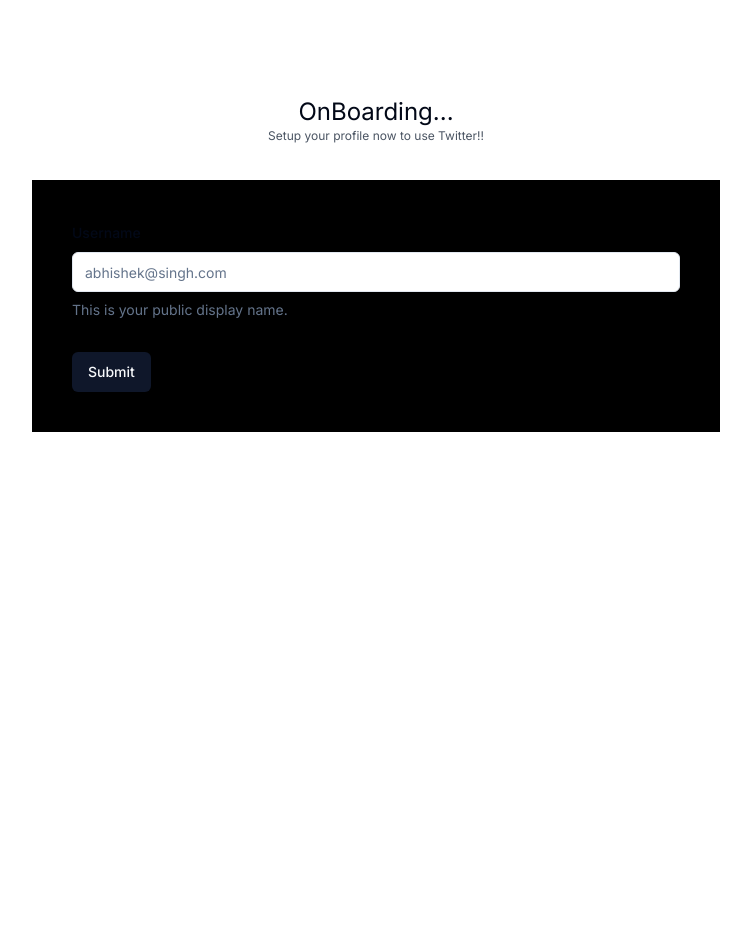
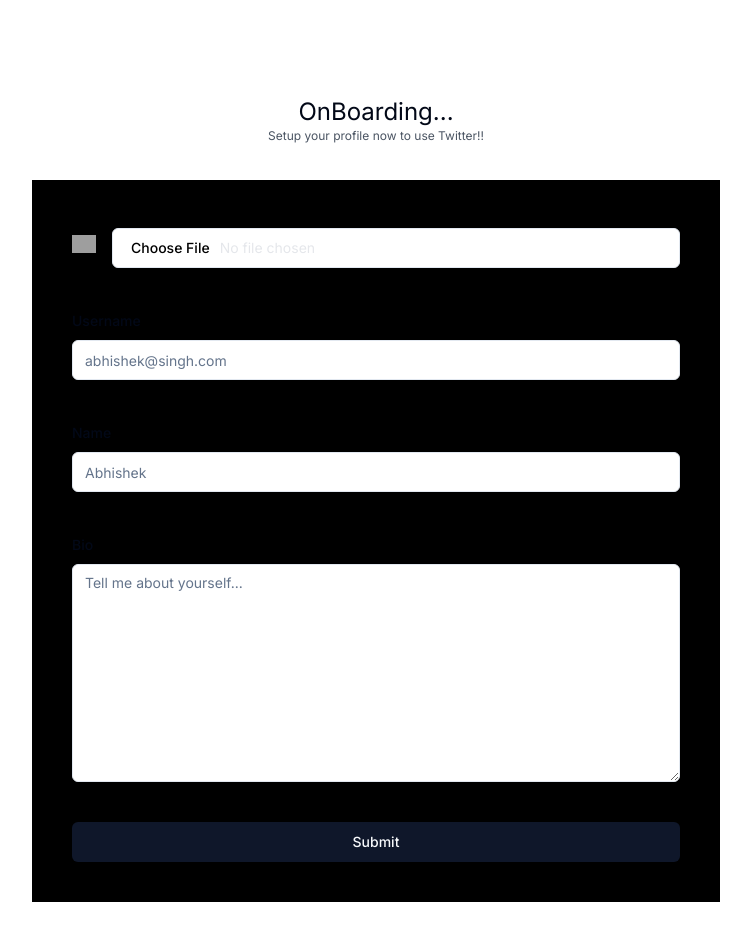
Before and after one commit to kunwarabhi7/x-clone, a Next.js app: page /onboarding in a window 1280 px wide. Shown: the top 940 px of the page, without its empty margins (264-1015 px from the left). Before the commit the page ends 800 px from the top, so only its background shows below. Built offline with nearby package versions, Linux system fonts and the light colour scheme; no server answers; grey boxes are pictures that could not be loaded.

Commit message:
image handle added

```diff
--- a/app/(auth)/onboarding/page.tsx
+++ b/app/(auth)/onboarding/page.tsx
@@ -4,11 +4,11 @@
 const page = async () => {
   const user = await currentUser();
   const userInfo = {
-    id: "come from database",
-    username: "come from database",
-    name: "come from database",
-    bio: "bio",
-    image: "image",
+    id: "",
+    username: "",
+    name: "",
+    bio: "",
+    image: "",
   };
   const userData = {
     id: user?.id,
--- a/components/forms/AccountProfile.tsx
+++ b/components/forms/AccountProfile.tsx
@@ -8,13 +8,15 @@
 import {
   Form,
   FormControl,
-  FormDescription,
   FormField,
   FormItem,
   FormLabel,
   FormMessage,
 } from "@/components/ui/form";
 import { Input } from "@/components/ui/input";
+import Image from "next/image";
+import { ChangeEvent, useState } from "react";
+import { Textarea } from "@/components/ui/textarea";
 
 interface Props {
   user: {
@@ -23,6 +25,7 @@
     username: string;
     name: string;
     image: string;
+    bio: string;
   };
   btnTitle: string;
 }
@@ -35,15 +38,35 @@
 });
 
 const AccountProfile = ({ btnTitle, user }: Props) => {
+  const [files, setFiles] = useState<File[]>([]);
   const form = useForm<z.infer<typeof formSchema>>({
     resolver: zodResolver(formSchema),
     defaultValues: {
-      profile_photo: "",
-      username: "",
-      name: "",
-      bio: "",
+      profile_photo: user.image || "",
+      username: user?.username || "",
+      name: user?.name || "",
+      bio: user?.bio,
     },
   });
+
+  const handleImage = (
+    e: ChangeEvent<HTMLInputElement>,
+    fieldChange: (value: string) => void
+  ) => {
+    e.preventDefault();
+
+    const fileReader = new FileReader();
+    if (e.target.files && e.target.files.length > 0) {
+      const file = e.target.files[0];
+      setFiles(Array.from(e.target.files));
+      if (!file.type.includes("image")) return;
+      fileReader.onload = async (event) => {
+        const ImageUrl = event.target?.result?.toString() || "";
+        fieldChange(ImageUrl);
+      };
+      fileReader.readAsDataURL(file);
+    }
+  };
 
   function onSubmit(values: z.infer<typeof formSchema>) {
     // Do something with the form values.
@@ -53,7 +76,47 @@
 
   return (
     <Form {...form}>
-      <form onSubmit={form.handleSubmit(onSubmit)} className="space-y-8">
+      <form
+        onSubmit={form.handleSubmit(onSubmit)}
+        className="flex flex-col justify-start gap-10"
+      >
+        <FormField
+          control={form.control}
+          name="profile_photo"
+          render={({ field }) => (
+            <FormItem className="flex items-center justify-start gap-4">
+              <FormLabel>
+                {field.value ? (
+                  <Image
+                    src={field.value}
+                    alt="profile icon"
+                    width={96}
+                    height={96}
+                    priority
+                    className="rounded-full object-contain"
+                  />
+                ) : (
+                  <Image
+                    src="https://encrypted-tbn0.gstatic.com/images?q=tbn:ANd9GcR47h2bggSQiD91fm3V9LBq4szZTjK0MJQSnvvWEFBgwg&s"
+                    alt="profile_icon"
+                    width={24}
+                    height={24}
+                    className="object-contain"
+                  />
+                )}
+              </FormLabel>
+              <FormControl className="flex-1 text-base-semibold text-gray-200">
+                <Input
+                  type="file"
+                  accept="image/*"
+                  placeholder="Add profile photo"
+                  onChange={(e) => handleImage(e, field.onChange)}
+                />
+              </FormControl>
+              <FormMessage />
+            </FormItem>
+          )}
+        />
         <FormField
           control={form.control}
           name="username"
@@ -63,9 +126,36 @@
               <FormControl>
                 <Input placeholder="abhishek@singh.com" {...field} />
               </FormControl>
-              <FormDescription>
-                This is your public display name.
-              </FormDescription>
+              <FormMessage />
+            </FormItem>
+          )}
+        />
+        <FormField
+          control={form.control}
+          name="name"
+          render={({ field }) => (
+            <FormItem>
+              <FormLabel>Name</FormLabel>
+              <FormControl>
+                <Input placeholder="Abhishek" {...field} />
+              </FormControl>
+              <FormMessage />
+            </FormItem>
+          )}
+        />
+        <FormField
+          control={form.control}
+          name="bio"
+          render={({ field }) => (
+            <FormItem>
+              <FormLabel>Bio</FormLabel>
+              <FormControl>
+                <Textarea
+                  rows={10}
+                  placeholder="Tell me about yourself..."
+                  {...field}
+                />
+              </FormControl>
               <FormMessage />
             </FormItem>
           )}
--- /dev/null
+++ b/components/ui/textarea.tsx
@@ -0,0 +1,24 @@
+import * as React from "react"
+
+import { cn } from "@/lib/utils"
+
+export interface TextareaProps
+  extends React.TextareaHTMLAttributes<HTMLTextAreaElement> {}
+
+const Textarea = React.forwardRef<HTMLTextAreaElement, TextareaProps>(
+  ({ className, ...props }, ref) => {
+    return (
+      <textarea
+        className={cn(
+          "flex min-h-[80px] w-full rounded-md border border-input bg-background px-3 py-2 text-sm ring-offset-background placeholder:text-muted-foreground focus-visible:outline-none focus-visible:ring-2 focus-visible:ring-ring focus-visible:ring-offset-2 disabled:cursor-not-allowed disabled:opacity-50",
+          className
+        )}
+        ref={ref}
+        {...props}
+      />
+    )
+  }
+)
+Textarea.displayName = "Textarea"
+
+export { Textarea }
--- a/next.config.js
+++ b/next.config.js
@@ -18,6 +18,10 @@
         protocol: "https",
         hostname: "placehold.co",
       },
+      {
+        protocol: "https",
+        hostname: "encrypted-tbn0.gstatic.com",
+      },
     ],
   },
 };
```
